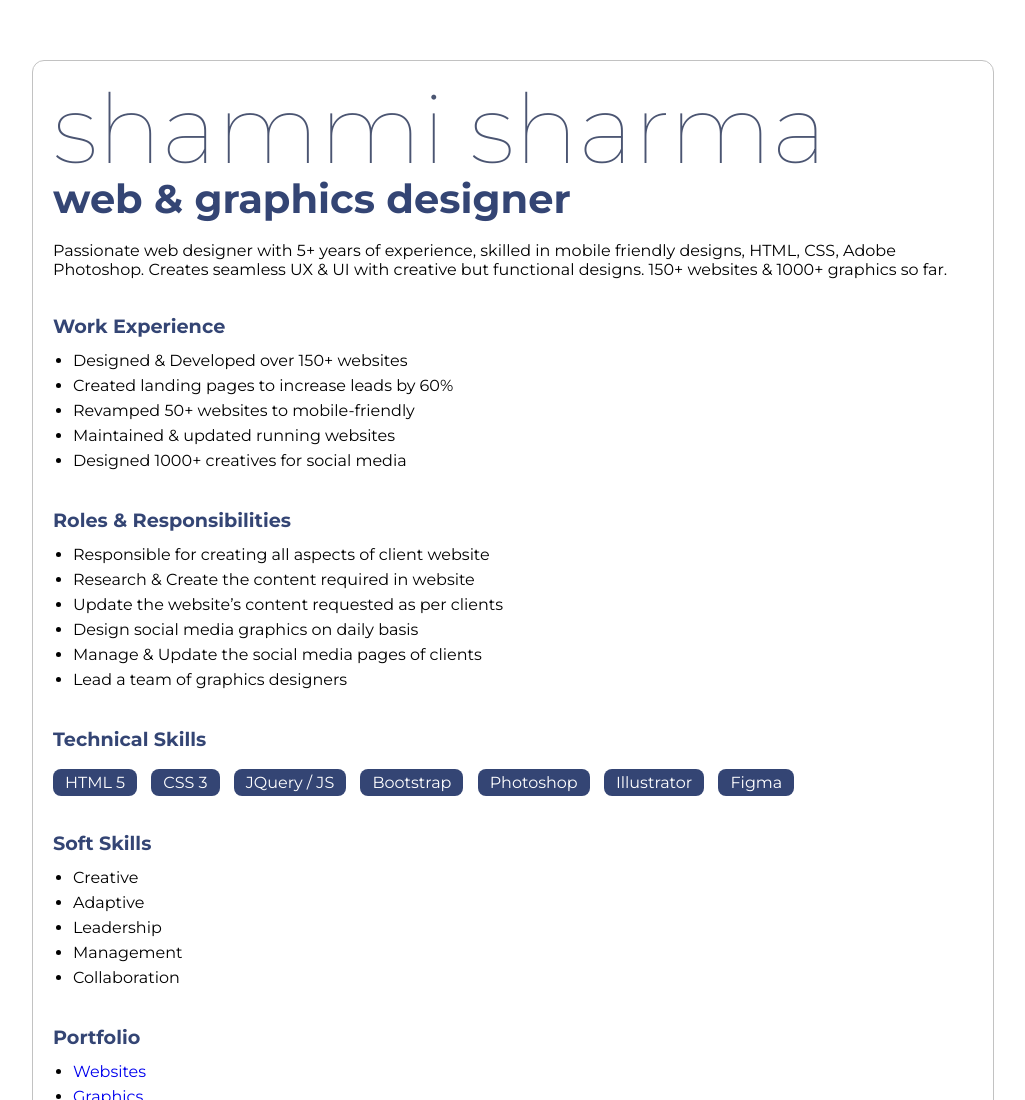
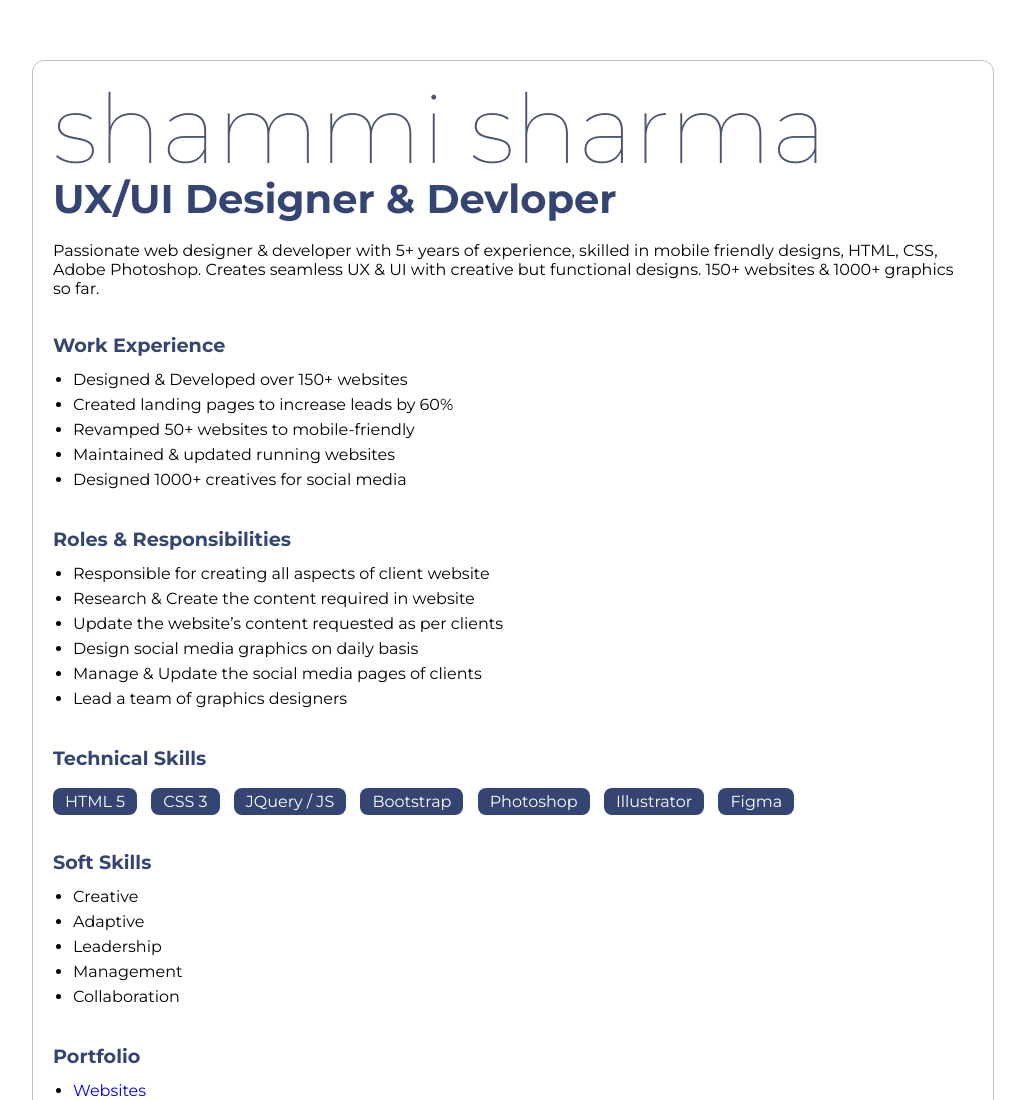
Before and after one commit to shammisharma/portfolio, a plain HTML site: page index.html in a window 1280 px wide. Shown: the top 1100 px of the page, without its empty margins (127-1152 px from the left). Drawn offline with Linux system fonts and the light colour scheme.

Commit message:
Update index.html

```diff
--- a/index.html
+++ b/index.html
@@ -18,10 +18,10 @@
 
   <div class="container">
  <h1>shammi sharma</h1>
- <h2>web & graphics designer</h2>
+ <h2>UX/UI Designer & Devloper</h2>
 
 
-<p>Passionate web designer with 5+ years of experience, skilled in mobile
+<p>Passionate web designer & developer with 5+ years of experience, skilled in mobile
 friendly designs, HTML, CSS, Adobe Photoshop. Creates seamless UX & UI
 with creative but functional designs. 150+ websites & 1000+ graphics so far.</p>
 
```
